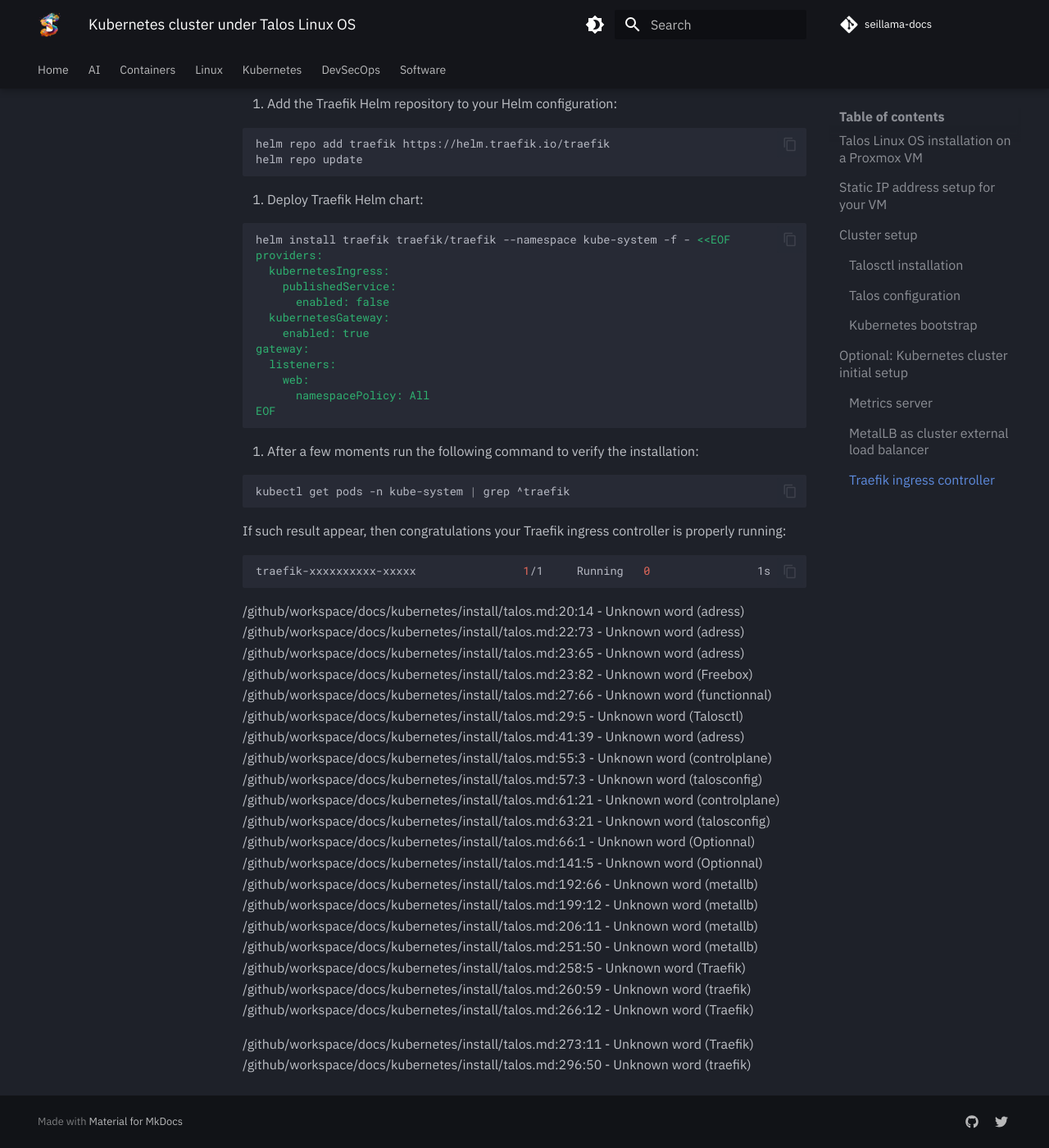
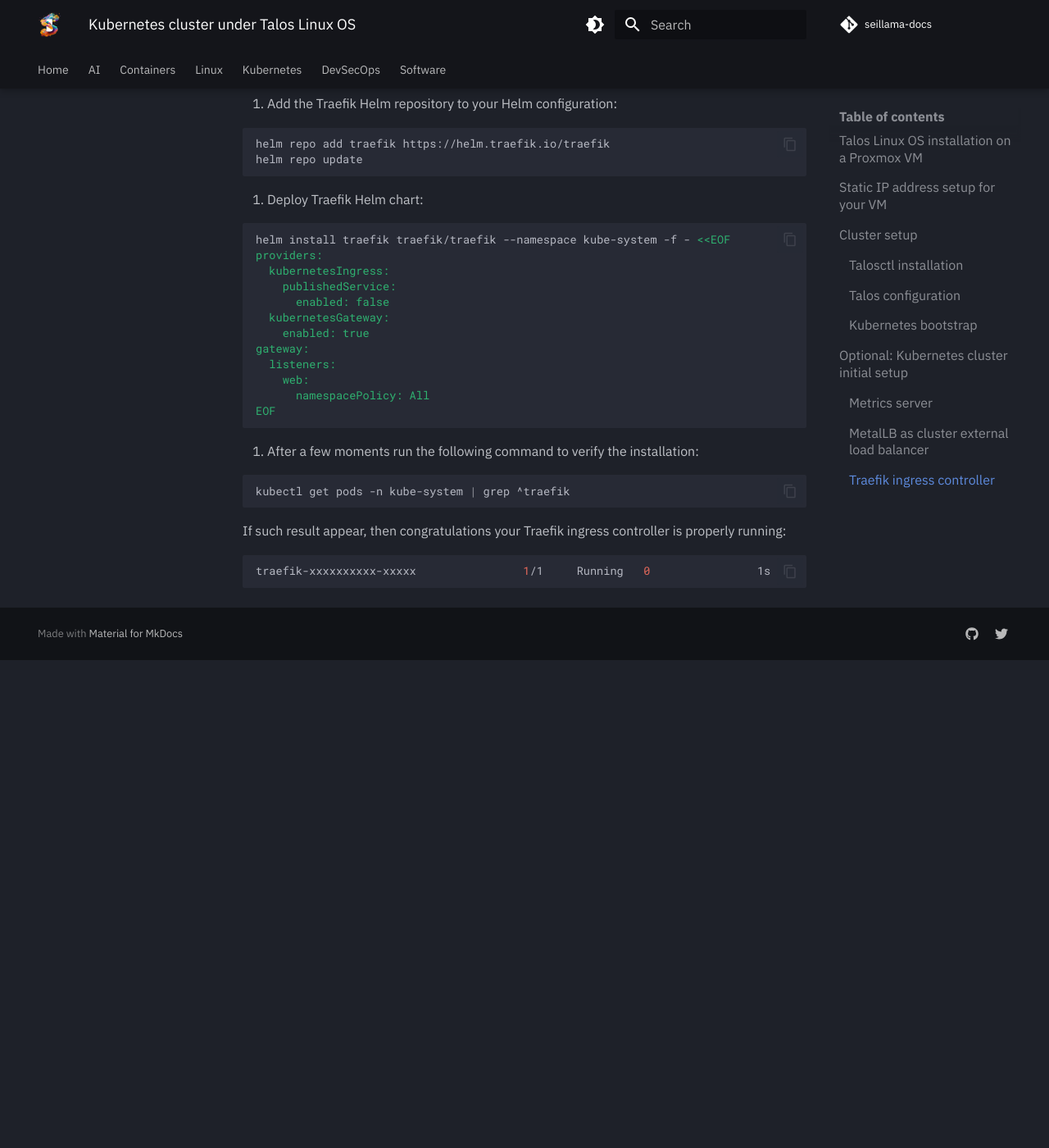
Before and after one commit to seillama-io/seillama-docs, an MkDocs documentation site: the page built from docs/kubernetes/install/talos.md, in a window 1280 px wide and 1400 px high, scrolled down 5383 px. Shown: the whole window at 82% size. Built offline with MkDocs 1.6.1 and Material for MkDocs 9.7.7, drawn with Linux system fonts in a browser that asks for light colours; comment, search, counter and statistics services are not loaded; after the commit the page ends 6188 px from its top, so only the background shows below that.

Commit message:
[CLEAN] Removed unwanted changes from Talos doc

````diff
--- a/docs/kubernetes/install/talos.md
+++ b/docs/kubernetes/install/talos.md
@@ -298,27 +298,3 @@
 ```sh
 traefik-xxxxxxxxxx-xxxxx                1/1     Running   0                1s
 ```
-
-/github/workspace/docs/kubernetes/install/talos.md:20:14 - Unknown word (adress)
-/github/workspace/docs/kubernetes/install/talos.md:22:73 - Unknown word (adress)
-/github/workspace/docs/kubernetes/install/talos.md:23:65 - Unknown word (adress)
-/github/workspace/docs/kubernetes/install/talos.md:23:82 - Unknown word (Freebox)
-/github/workspace/docs/kubernetes/install/talos.md:27:66 - Unknown word (functionnal)
-/github/workspace/docs/kubernetes/install/talos.md:29:5 - Unknown word (Talosctl)
-/github/workspace/docs/kubernetes/install/talos.md:41:39 - Unknown word (adress)
-/github/workspace/docs/kubernetes/install/talos.md:55:3 - Unknown word (controlplane)
-/github/workspace/docs/kubernetes/install/talos.md:57:3 - Unknown word (talosconfig)
-/github/workspace/docs/kubernetes/install/talos.md:61:21 - Unknown word (controlplane)
-/github/workspace/docs/kubernetes/install/talos.md:63:21 - Unknown word (talosconfig)
-/github/workspace/docs/kubernetes/install/talos.md:66:1 - Unknown word (Optionnal)
-/github/workspace/docs/kubernetes/install/talos.md:141:5 - Unknown word (Optionnal)
-/github/workspace/docs/kubernetes/install/talos.md:192:66 - Unknown word (metallb)
-/github/workspace/docs/kubernetes/install/talos.md:199:12 - Unknown word (metallb)
-/github/workspace/docs/kubernetes/install/talos.md:206:11 - Unknown word (metallb)
-/github/workspace/docs/kubernetes/install/talos.md:251:50 - Unknown word (metallb)
-/github/workspace/docs/kubernetes/install/talos.md:258:5 - Unknown word (Traefik)
-/github/workspace/docs/kubernetes/install/talos.md:260:59 - Unknown word (traefik)
-/github/workspace/docs/kubernetes/install/talos.md:266:12 - Unknown word (Traefik)
-
-/github/workspace/docs/kubernetes/install/talos.md:273:11 - Unknown word (Traefik)
-/github/workspace/docs/kubernetes/install/talos.md:296:50 - Unknown word (traefik)
````
